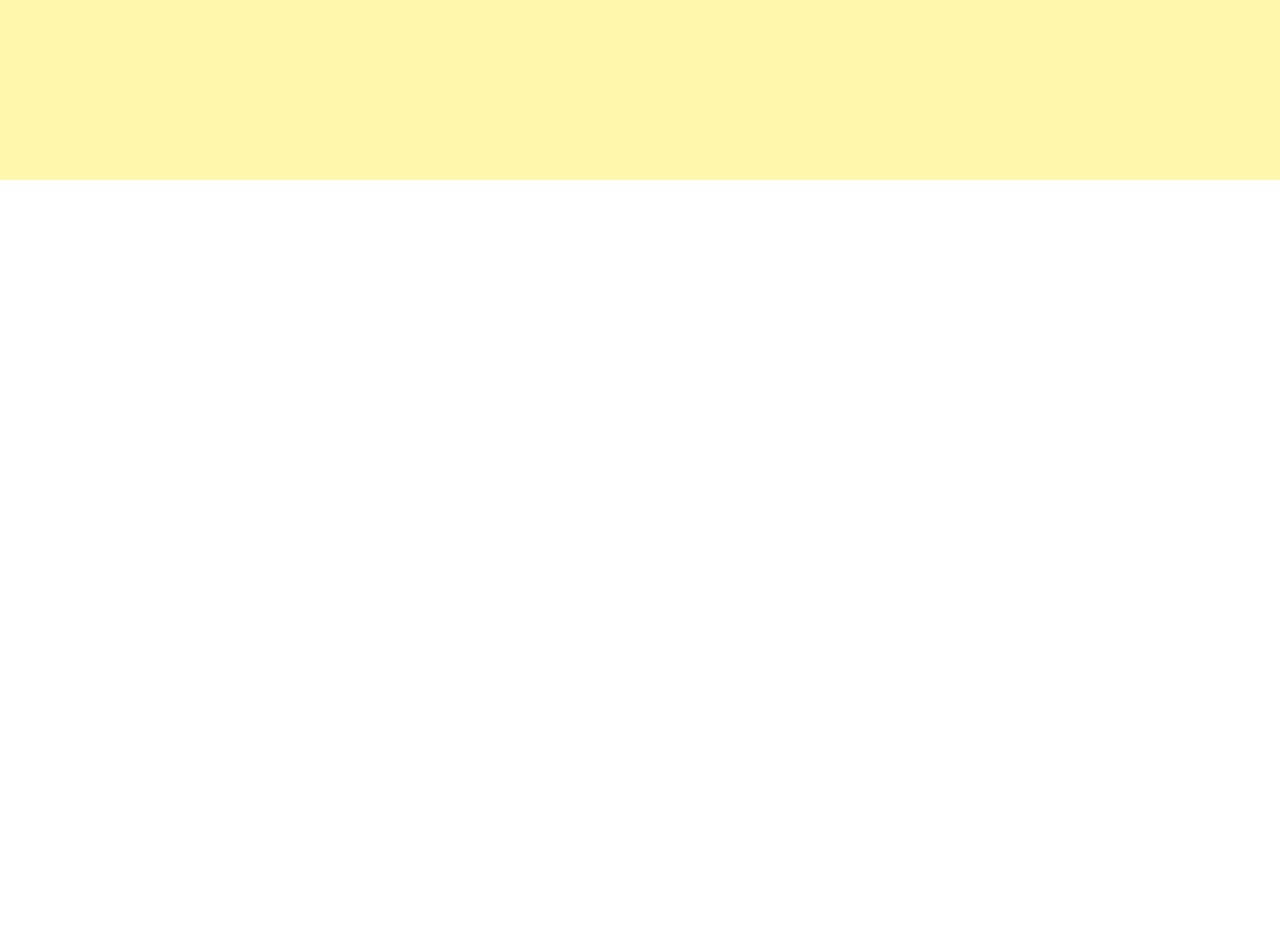
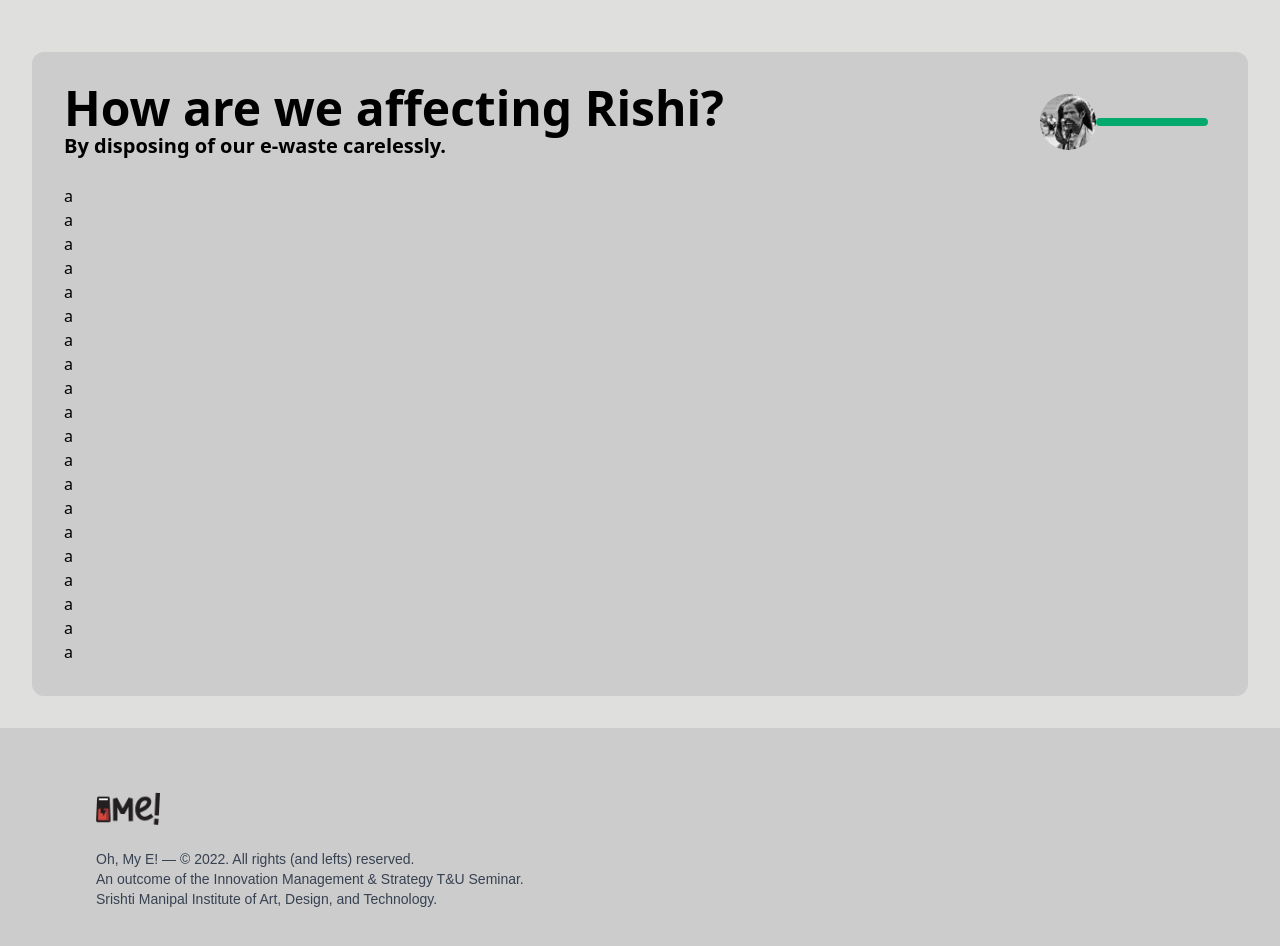
Before and after one commit to arko97x/old-tnu-ims, a Next.js app: page / in a window 1280 px wide. Shown: the part 620-1566 px from the top of the page. Before the commit the page ends 800 px from the top, so only its background shows below. Built offline with nearby package versions, Linux system fonts and the light colour scheme.

Commit message:
Added footer and scroll-functionality for the component-blowup section

```diff
--- /dev/null
+++ b/pages/components/footer.js
@@ -0,0 +1,23 @@
+import React from 'react'
+
+class Footer extends React.Component {
+    render() {
+        return (
+            <div style={{ WebkitTapHighlightColor: 'transparent', fontFamily: "'Karla', sans-serif" }}>
+                <div
+                    className="w-full px-8 md:px-8 lg:px-24 py-16 mt-auto flex flex-col sm:flex-row bg-[#CCCCCC] text-sm items-start"
+                >
+                    <div className="w-full sm:w-1/2 flex flex-col space-y-6">
+                        <img
+                            className='w-16 h-auto object-cover'
+                            src='/logo-color.png'
+                        />
+                        <div className="text-gray-700">Oh, My E! — © 2022. All rights (and lefts) reserved.<br />An outcome of the Innovation Management & Strategy T&U Seminar.<br />Srishti Manipal Institute of Art, Design, and Technology.</div>
+                    </div>
+                </div>
+            </div>
+        )
+    }
+}
+
+export default Footer
--- a/pages/components/navbar.js
+++ b/pages/components/navbar.js
@@ -1,8 +1,9 @@
 export default function Navbar() {
     return (
         <div className='w-full p-8 fixed z-50 top-0'>
-            <div className='bg-white w-full border border-black rounded-xl p-4 flex flex-row justify-between'>
+            <div className='bg-white w-full border border-black rounded-xl p-4 flex flex-row justify-between items-center'>
                 <img className='h-7 sm:h-9 w-auto object-contain' src='/logo-color.png' />
+                <button className="rounded-xl px-4 py-2 bg-[#EFEFEF] hover:bg-[#E4E4E4] cursor-pointer">About</button>
             </div>
         </div>
     )
--- a/pages/index.js
+++ b/pages/index.js
@@ -1,9 +1,31 @@
 import Head from 'next/head'
 import Navbar from './components/navbar'
+import Footer from './components/footer'
 import AnimatedTextWord from './components/animatedTextWord'
 import { motion } from 'framer-motion'
+import React, { useState } from 'react'
 
 export default function Home() {
+  // var barBg = '#04AA6D';
+  const [barBg, setBarBg] = useState('#04AA6D');
+
+  function myFunction() {
+    if (typeof window !== 'undefined') {
+      var parent = document.getElementById('ss');
+      var winScroll = parent.scrollTop;
+      var height = parent.scrollHeight - parent.clientHeight;
+      var scrolled = 100 - ((winScroll / height) * 100);
+      if (scrolled < 75 && scrolled >= 45) {
+        setBarBg('#FAA92F');
+      } else if (scrolled < 45) {
+        setBarBg('#D4483B');
+      } else {
+        setBarBg('#04AA6D');
+      }
+      document.getElementById("myBar").style.width = scrolled + "%";
+    }
+  }
+
   const heroImg = {
     visible: {
       opacity: 1,
@@ -39,8 +61,8 @@ export default function Home() {
         {/* Navbar */}
         <Navbar />
 
-        <div className='pt-20 sm:pt-28 p-8 w-full h-screen flex items-center justify-center bg-[#FFF7AB]'>
-          <div className='flex flex-col items-center justify-center'>
+        <div className='pt-20 sm:pt-28 p-8 w-full flex flex-col justify-center bg-[#DFDFDE]'>
+          <div className='h-[70vh] flex flex-col items-center justify-center'>
             {/* Hero image */}
             <motion.div
               variants={heroImg}
@@ -56,7 +78,33 @@ export default function Home() {
               <AnimatedTextWord text='Trash your E! Responsibly.' delay={0.84} />
             </div>
           </div>
+
+          <div className='p-2 sm:p-8 flex flex-col space-y-6 bg-[#CCCCCC] rounded-xl'>
+            <div className='w-full flex flex-col sm:flex-row justify-between items-center'>
+              <div className='flex flex-col space-y-0'>
+                <div className='text-2xl sm:text-5xl font-semibold'>How are we affecting Rishi?</div>
+                <div className='text-xl font-semibold'>By disposing of our e-waste carelessly.</div>
+              </div>
+              <div className='w-[80%] sm:w-[18%] md:w-[16%] p-2 flex flex-row items-center'>
+                <div className='w-1/3'>
+                  <img src='/avatar1.png' className='object-cover rounded-full h-14 w-14' />
+                </div>
+                <div className='progress-container w-2/3 h-2 bg-[#DFDFDE] rounded-full'>
+                  <div className='progress-bar h-2 rounded-full' style={{ width: "100%", backgroundColor: barBg }} id='myBar'></div>
+                </div>
+              </div>
+            </div>
+
+            <div className='h-[60vh] overflow-y-scroll' id='ss' onScroll={myFunction}>
+              a<br />a<br />a<br />a<br />a<br />a<br />a<br />a<br />a<br />a<br />a<br />a<br />a<br />a<br />a<br />a<br />
+              a<br />a<br />a<br />a<br />a<br />a<br />a<br />a<br />a<br />a<br />a<br />a<br />a<br />a<br />a<br />a<br />
+              a<br />a<br />a<br />a<br />a<br />a<br />a<br />a<br />a<br />a<br />a<br />a<br />a<br />a<br />a<br />a<br />
+            </div>
+          </div>
         </div>
+
+        {/* Footer */}
+        <Footer />
       </main>
 
       <footer></footer>
```
Also changed, not shown: public/avatar1.png (added), 1 other file (tests, documents, lock files or other folders).
